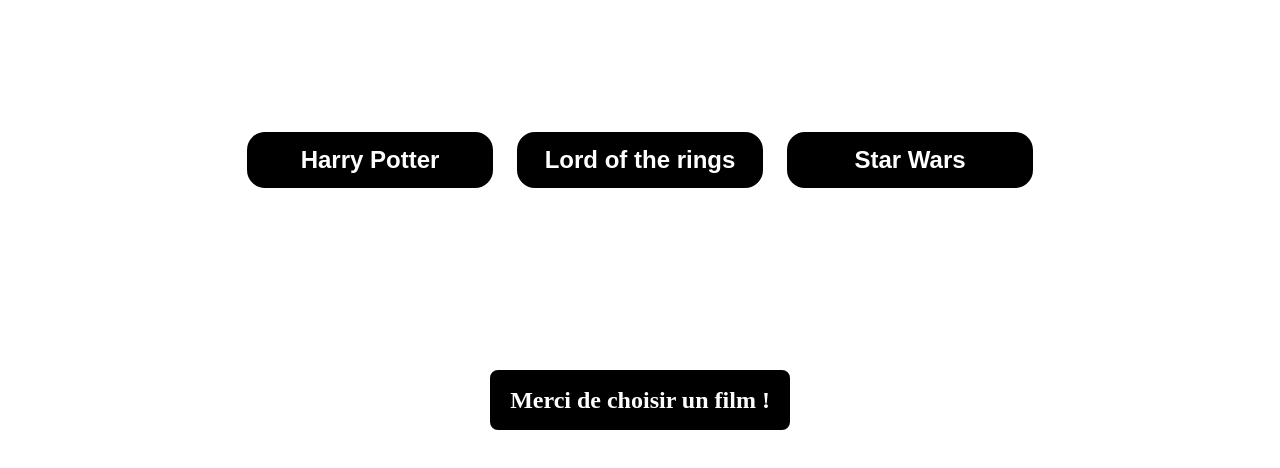
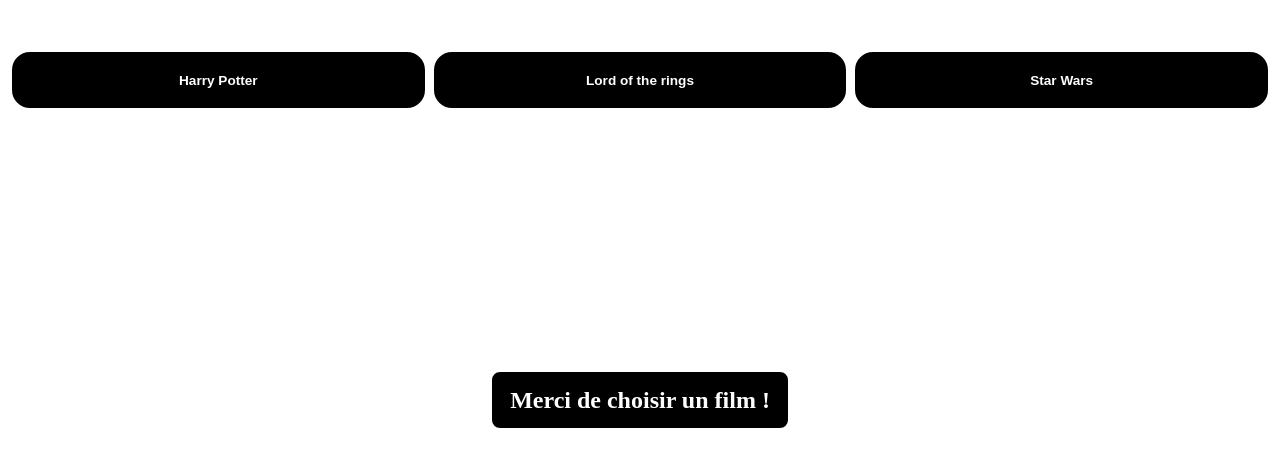
Before and after one commit to Jerome49-3/testTechniqueReact-JeromeBobin, a React (Vite) app: page / in a window 1280 px wide. Shown: the top 468 px of the page. Built offline with nearby package versions, Linux system fonts and the light colour scheme.

Commit message:
375px 667px

```diff
--- a/src/App.jsx
+++ b/src/App.jsx
@@ -17,11 +17,12 @@
       {/* <Header classBtn1={movies[0].name} classBtn2={movies[1].name} classBtn3={movies[2].name} setShowMov1={setShowMovies1} setShowMov2={setShowMovies2} setShowMov3={setShowMovies3} /> */}
       <header>
         {/* <Button name={classBtn1} setShowMov={setShowMov1} /> */}
+        <div className="wrapper">
           <button onClick={() => {
             setShowMovies1(true);
             setShowMovies2(false);
             setShowMovies3(false);
-          console.log('click')
+            console.log('click');
           }}>
             {movies[0].name}
           </button>
@@ -43,11 +44,12 @@
           }}>
             {movies[2].name}
           </button>
+        </div>
       </header>
-      <Title title="Merci de choisir un film !" classTxt="choice" />
+      <Title title="Merci de choisir un film !" id='hide' classTxt="choice" />
       {/* faire apparaitre le film choisie */}
       {showMovies1 ? (
-        <div className='container'>
+        <div className='containerPage'>
           {
             movies.map((movie, key = uuidv4()) => {
               // { console.log('movie:', movie); }
@@ -89,7 +91,7 @@
         </div>
       ) : (null)}
       {showMovies2 ? (
-        <div className='container'>
+        <div className='containerPage'>
           {
             movies.map((movie, key = uuidv4()) => {
               // { console.log('movie:', movie); }
@@ -131,7 +133,7 @@
         </div>
       ) : (null)}
       {showMovies3 ? (
-        <div className='container'>
+        <div className='containerPage'>
           {
             movies.map((movie, key = uuidv4()) => {
               // { console.log('movie:', movie); }
--- a/src/assets/css/App.css
+++ b/src/assets/css/App.css
@@ -1,28 +1,42 @@
-.container {
-  max-width: 1024px;
-  margin-left: auto;
-  margin-right: auto;
+.containerPage {
+  width: 100vw;
+  height: 100vh;
+  display: block;
+}
+
+.backgMovies {
+  width: 375px;
+  height: 667px;
+  object-fit: cover;
+}
+
+header {
+  width: 100%;
+  position: absolute;
+  top: 10%;
+  left: 50%;
+  transform: translate(-50%, -50%);
   display: flex;
   justify-content: center;
   align-items: center;
-  flex-direction: column;
-  padding: 20px;
 }
 
-.backgMovies {
-  width: 60vw;
-  object-fit: cover;
+.wrapper {
+  display: flex;
+  width: 100%;
+  padding: 10px;
+  gap: 5px;
 }
 
 button {
-  width: 250px;
+  width: calc(100% / 3);
   height: 60px;
   display: flex;
   justify-content: center;
   align-items: center;
   border-radius: 20px;
   border: 2px solid white;
-  font-size: 1.5rem;
+  font-size: 0.85rem;
   font-weight: 700;
   background-color: black;
   color: white;
@@ -52,30 +66,19 @@
   cursor: pointer;
 }
 
-header {
+.containerPicActors {
   position: absolute;
-  top: 20%;
+  top: 45%;
   left: 50%;
   transform: translate(-50%, -50%);
   display: flex;
   justify-content: center;
   align-items: center;
-  gap: 20px;
-}
-
-.containerPicActors {
-  position: absolute;
-  top: 125%;
-  left: 50%;
-  transform: translate(-50%, -50%);
-  display: flex;
-  justify-content: space-between;
-  align-items: center;
-  width: 500px;
+  width: 400px;
   /* background-color: red; */
-  gap: 20px;
+  gap: 10px;
   flex-wrap: wrap;
-  padding: 10px;
+  padding: 45px;
 }
 
 .boxPicActors {
@@ -89,8 +92,8 @@
 }
 
 .backgActors {
-  width: 200px;
-  height: 267px;
+  width: 130px;
+  height: 150px;
   object-fit: cover;
   border-radius: 10px;
   border: 2px solid grey;
@@ -98,10 +101,14 @@
 }
 
 .titleActors {
-  margin-top: -70px;
+  margin-top: -50px;
   background-color: black;
   color: white;
-  padding: 10px 20px 10px 20px;
   border: 2px solid white;
   border-radius: 10px;
+  width: 100px;
+  height: 30px;
+  display: flex;
+  justify-content: center;
+  align-items: center;
 }
--- a/src/assets/css/index.css
+++ b/src/assets/css/index.css
@@ -90,6 +90,7 @@
   font-size: 100%;
   font: inherit;
   vertical-align: baseline;
+  box-sizing: border-box;
 }
 
 /* HTML5 display-role reset for older browsers */
--- a/src/components/title/Title.jsx
+++ b/src/components/title/Title.jsx
@@ -1,9 +1,9 @@
 
 const Title = (props) => {
-  const { title, classTxt } = props;
+  const { title, classTxt, id } = props;
   return (
     <>
-      <h1 className={classTxt}>
+      <h1 className={classTxt} id={id}>
         {title}
       </h1>
     </>
```
Lines whose indentation alone changed are shown as unchanged.
